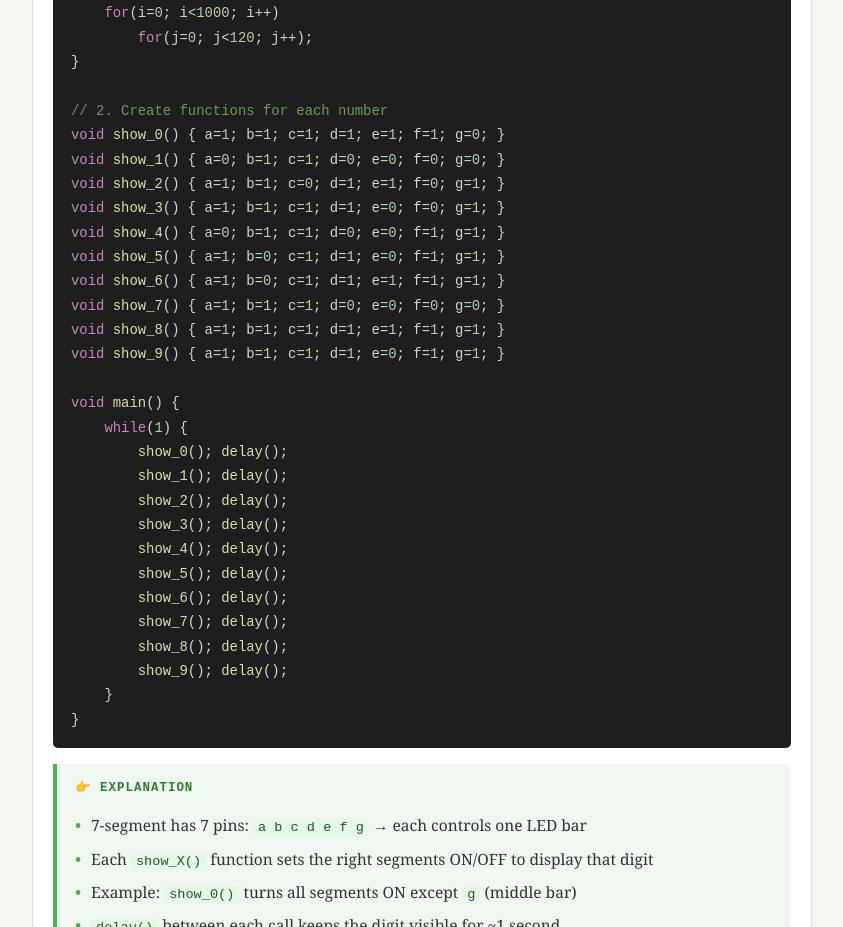
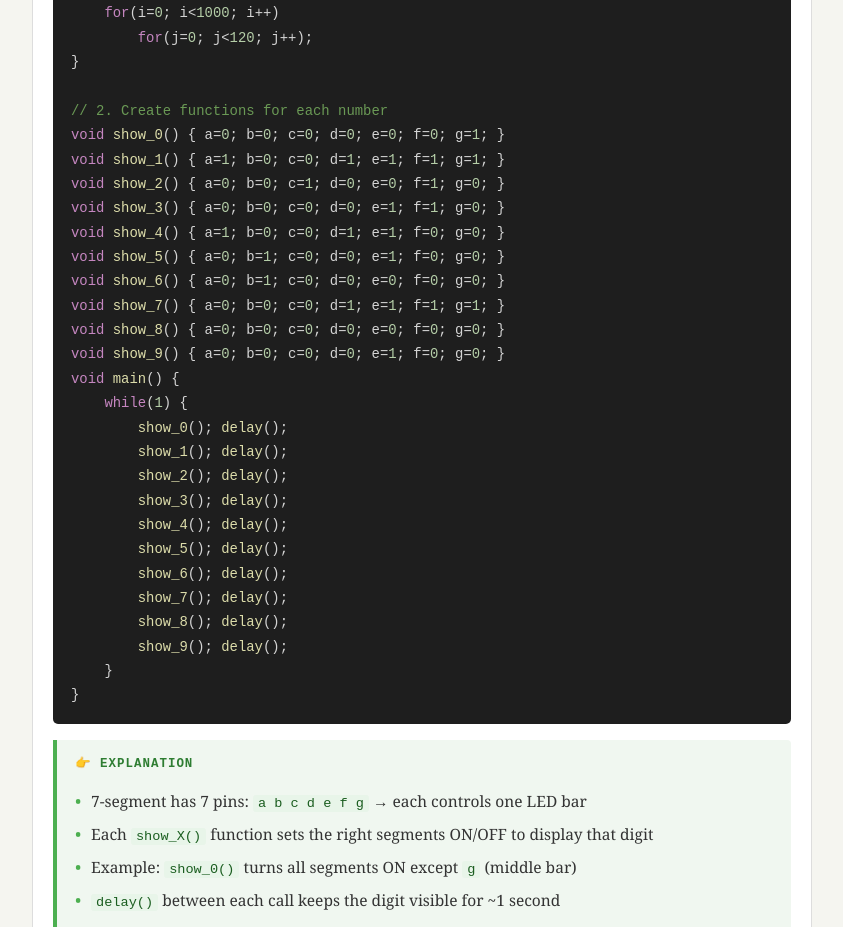
Before and after one commit to Chandramouli001/Embedded_IoT_BCT, a plain HTML site: page Web Pages/embedded_c_intermediate.html in a window 1280 px wide. Shown: the part 3325-4252 px from the top of the page, without its empty margins (218-1061 px from the left). Drawn offline with Linux system fonts and the light colour scheme.

Commit message:
Update embedded_c_intermediate.html

```diff
--- a/Web Pages/embedded_c_intermediate.html
+++ b/Web Pages/embedded_c_intermediate.html
@@ -402,17 +402,16 @@
 }
 
 <span class="cm">// 2. Create functions for each number</span>
-<span class="kw">void</span> <span class="fn">show_0</span>() { a=<span class="num">1</span>; b=<span class="num">1</span>; c=<span class="num">1</span>; d=<span class="num">1</span>; e=<span class="num">1</span>; f=<span class="num">1</span>; g=<span class="num">0</span>; }
-<span class="kw">void</span> <span class="fn">show_1</span>() { a=<span class="num">0</span>; b=<span class="num">1</span>; c=<span class="num">1</span>; d=<span class="num">0</span>; e=<span class="num">0</span>; f=<span class="num">0</span>; g=<span class="num">0</span>; }
-<span class="kw">void</span> <span class="fn">show_2</span>() { a=<span class="num">1</span>; b=<span class="num">1</span>; c=<span class="num">0</span>; d=<span class="num">1</span>; e=<span class="num">1</span>; f=<span class="num">0</span>; g=<span class="num">1</span>; }
-<span class="kw">void</span> <span class="fn">show_3</span>() { a=<span class="num">1</span>; b=<span class="num">1</span>; c=<span class="num">1</span>; d=<span class="num">1</span>; e=<span class="num">0</span>; f=<span class="num">0</span>; g=<span class="num">1</span>; }
-<span class="kw">void</span> <span class="fn">show_4</span>() { a=<span class="num">0</span>; b=<span class="num">1</span>; c=<span class="num">1</span>; d=<span class="num">0</span>; e=<span class="num">0</span>; f=<span class="num">1</span>; g=<span class="num">1</span>; }
-<span class="kw">void</span> <span class="fn">show_5</span>() { a=<span class="num">1</span>; b=<span class="num">0</span>; c=<span class="num">1</span>; d=<span class="num">1</span>; e=<span class="num">0</span>; f=<span class="num">1</span>; g=<span class="num">1</span>; }
-<span class="kw">void</span> <span class="fn">show_6</span>() { a=<span class="num">1</span>; b=<span class="num">0</span>; c=<span class="num">1</span>; d=<span class="num">1</span>; e=<span class="num">1</span>; f=<span class="num">1</span>; g=<span class="num">1</span>; }
-<span class="kw">void</span> <span class="fn">show_7</span>() { a=<span class="num">1</span>; b=<span class="num">1</span>; c=<span class="num">1</span>; d=<span class="num">0</span>; e=<span class="num">0</span>; f=<span class="num">0</span>; g=<span class="num">0</span>; }
-<span class="kw">void</span> <span class="fn">show_8</span>() { a=<span class="num">1</span>; b=<span class="num">1</span>; c=<span class="num">1</span>; d=<span class="num">1</span>; e=<span class="num">1</span>; f=<span class="num">1</span>; g=<span class="num">1</span>; }
-<span class="kw">void</span> <span class="fn">show_9</span>() { a=<span class="num">1</span>; b=<span class="num">1</span>; c=<span class="num">1</span>; d=<span class="num">1</span>; e=<span class="num">0</span>; f=<span class="num">1</span>; g=<span class="num">1</span>; }
-
+<span class="kw">void</span> <span class="fn">show_0</span>() { a=<span class="num">0</span>; b=<span class="num">0</span>; c=<span class="num">0</span>; d=<span class="num">0</span>; e=<span class="num">0</span>; f=<span class="num">0</span>; g=<span class="num">1</span>; }
+<span class="kw">void</span> <span class="fn">show_1</span>() { a=<span class="num">1</span>; b=<span class="num">0</span>; c=<span class="num">0</span>; d=<span class="num">1</span>; e=<span class="num">1</span>; f=<span class="num">1</span>; g=<span class="num">1</span>; }
+<span class="kw">void</span> <span class="fn">show_2</span>() { a=<span class="num">0</span>; b=<span class="num">0</span>; c=<span class="num">1</span>; d=<span class="num">0</span>; e=<span class="num">0</span>; f=<span class="num">1</span>; g=<span class="num">0</span>; }
+<span class="kw">void</span> <span class="fn">show_3</span>() { a=<span class="num">0</span>; b=<span class="num">0</span>; c=<span class="num">0</span>; d=<span class="num">0</span>; e=<span class="num">1</span>; f=<span class="num">1</span>; g=<span class="num">0</span>; }
+<span class="kw">void</span> <span class="fn">show_4</span>() { a=<span class="num">1</span>; b=<span class="num">0</span>; c=<span class="num">0</span>; d=<span class="num">1</span>; e=<span class="num">1</span>; f=<span class="num">0</span>; g=<span class="num">0</span>; }
+<span class="kw">void</span> <span class="fn">show_5</span>() { a=<span class="num">0</span>; b=<span class="num">1</span>; c=<span class="num">0</span>; d=<span class="num">0</span>; e=<span class="num">1</span>; f=<span class="num">0</span>; g=<span class="num">0</span>; }
+<span class="kw">void</span> <span class="fn">show_6</span>() { a=<span class="num">0</span>; b=<span class="num">1</span>; c=<span class="num">0</span>; d=<span class="num">0</span>; e=<span class="num">0</span>; f=<span class="num">0</span>; g=<span class="num">0</span>; }
+<span class="kw">void</span> <span class="fn">show_7</span>() { a=<span class="num">0</span>; b=<span class="num">0</span>; c=<span class="num">0</span>; d=<span class="num">1</span>; e=<span class="num">1</span>; f=<span class="num">1</span>; g=<span class="num">1</span>; }
+<span class="kw">void</span> <span class="fn">show_8</span>() { a=<span class="num">0</span>; b=<span class="num">0</span>; c=<span class="num">0</span>; d=<span class="num">0</span>; e=<span class="num">0</span>; f=<span class="num">0</span>; g=<span class="num">0</span>; }
+<span class="kw">void</span> <span class="fn">show_9</span>() { a=<span class="num">0</span>; b=<span class="num">0</span>; c=<span class="num">0</span>; d=<span class="num">0</span>; e=<span class="num">1</span>; f=<span class="num">0</span>; g=<span class="num">0</span>; }
 <span class="kw">void</span> <span class="fn">main</span>() {
     <span class="kw">while</span>(<span class="num">1</span>) {
         <span class="fn">show_0</span>(); <span class="fn">delay</span>();
```
